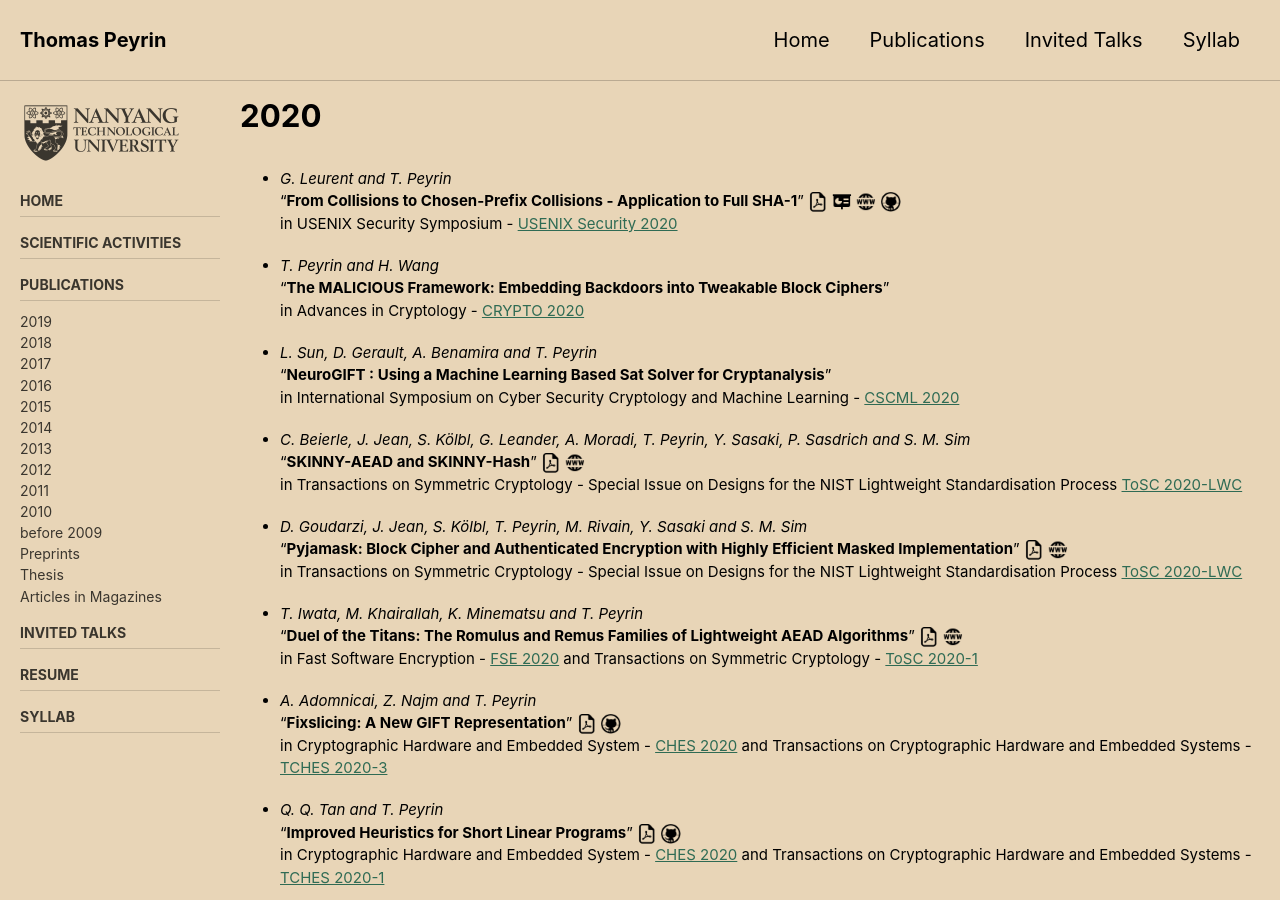
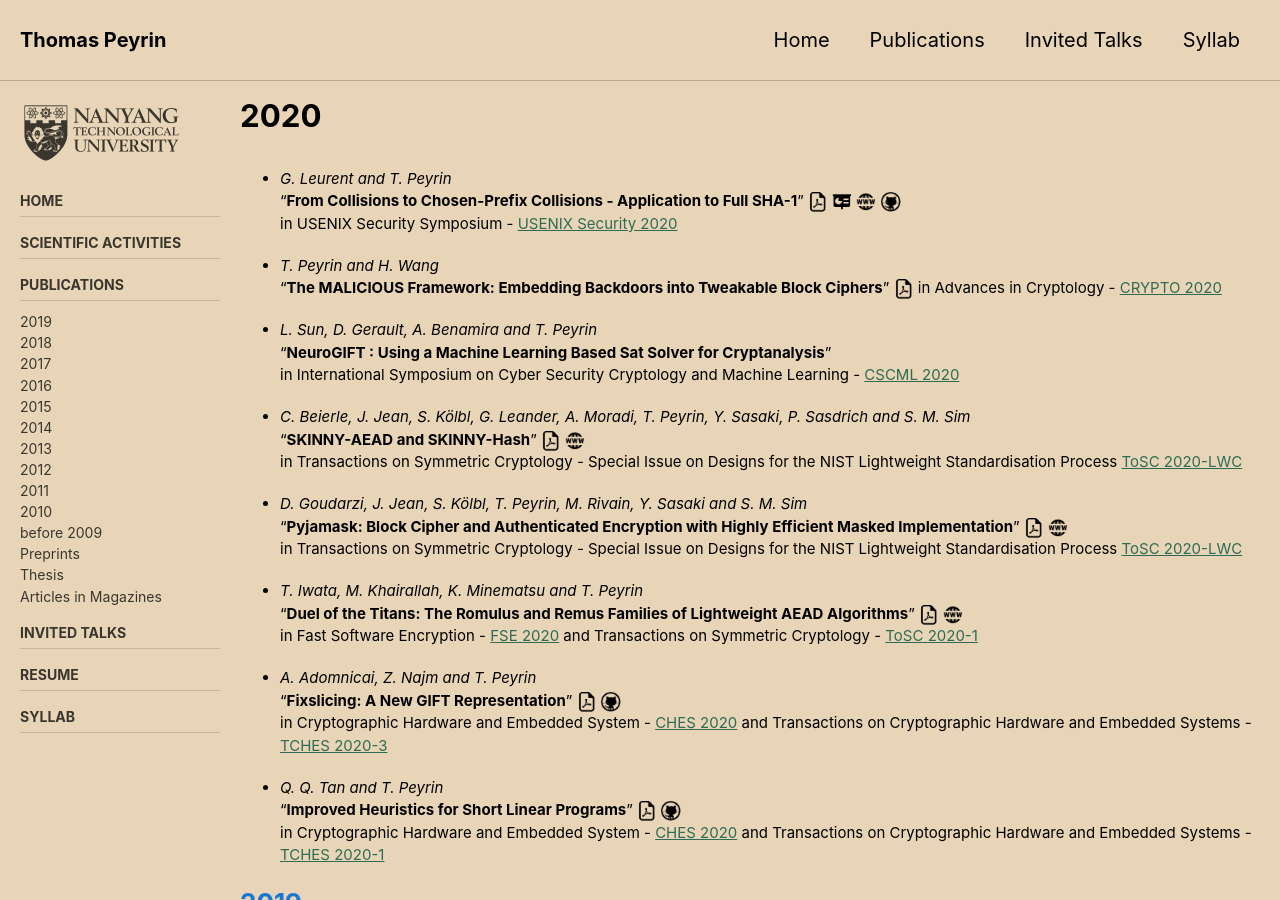
Before and after one commit to thomaspeyrin/web, a Jekyll site: the page built from publications.md, in a window 1280 px wide and 900 px high. Built offline with Jekyll 4.4.1, drawn with Linux system fonts in a browser that asks for light colours; cached includes are drawn as plain includes; nearby versions of some CDN libraries; our own code applies the rules of GitHub Pages for plain Markdown files.

Commit message:
Update publications.md

```diff
--- a/publications.md
+++ b/publications.md
@@ -17,7 +17,7 @@ sidebar:
 in USENIX Security Symposium - [USENIX Security 2020](https://www.usenix.org/conference/usenixsecurity20)
 
 - *T. Peyrin and H. Wang*
-"**The MALICIOUS Framework: Embedding Backdoors into Tweakable Block Ciphers**"
+"**The MALICIOUS Framework: Embedding Backdoors into Tweakable Block Ciphers**"  [![](https://thomaspeyrin.github.io/web/assets/images/pdf_icon_small.png "article")](https://eprint.iacr.org/2020/986.pdf)
 in Advances in Cryptology - [CRYPTO 2020](https://crypto.iacr.org/2020/)
 
 - *L. Sun, D. Gerault, A. Benamira and T. Peyrin*
```
